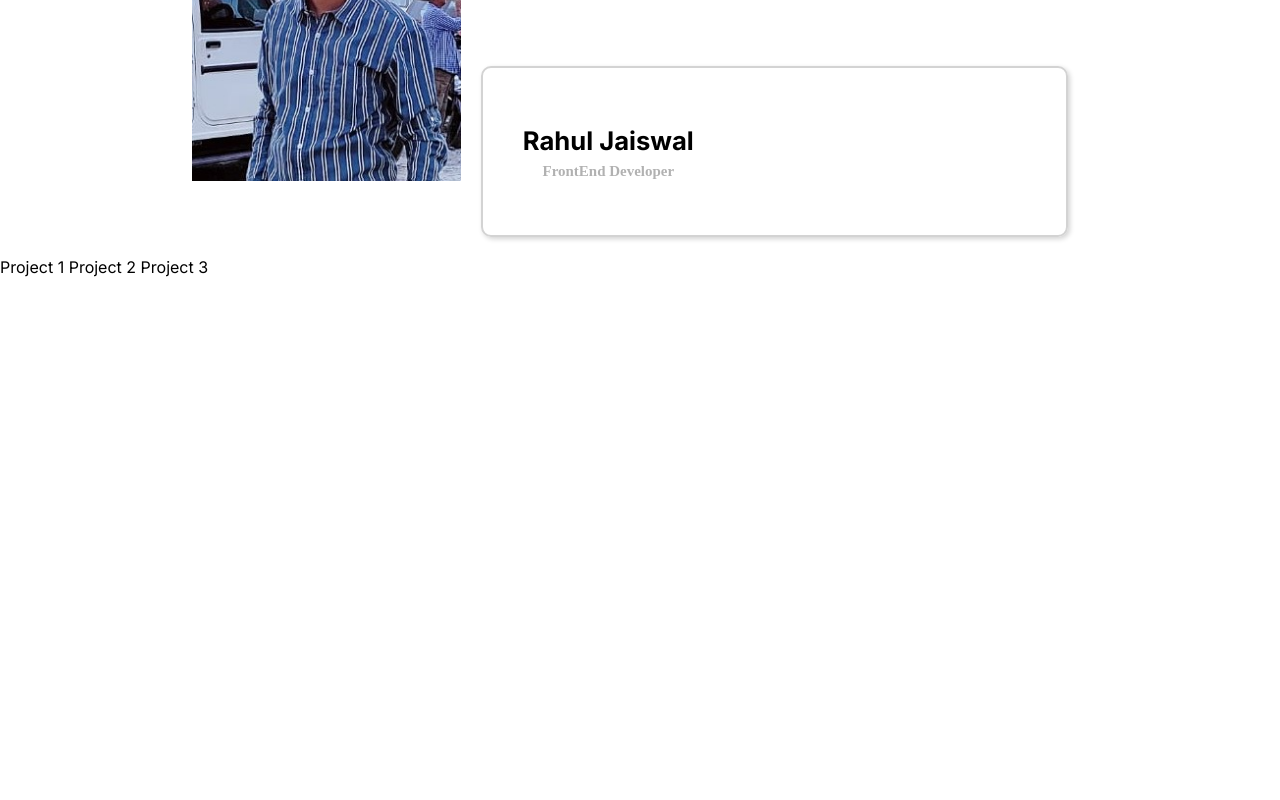
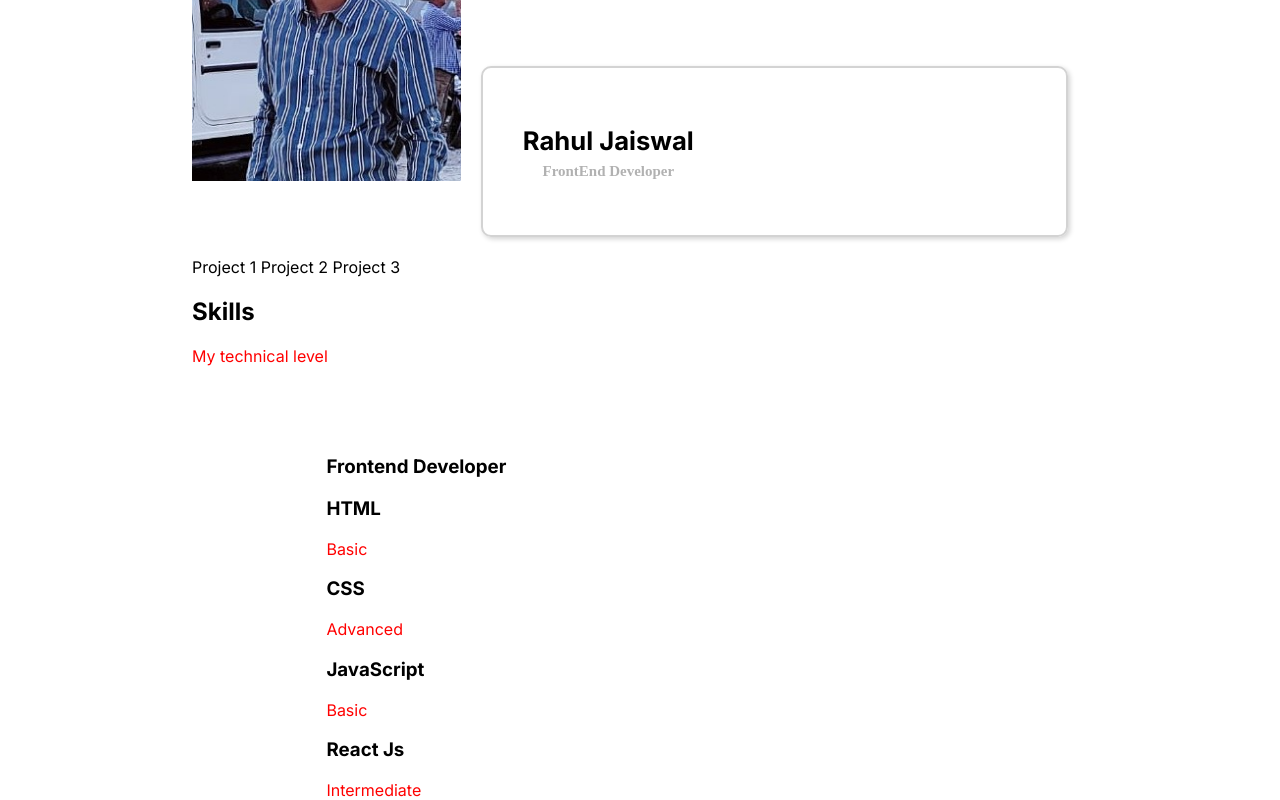
Before and after one commit to raul1258/Myportfolio, a React (Create React App) app: page / in a window 1280 px wide. Shown: the part 914-1714 px from the top of the page. Before the commit the page ends 1191 px from the top, so only its background shows below. Built offline with nearby package versions, Linux system fonts and the light colour scheme.

Commit message:
skills update

```diff
--- a/src/App.js
+++ b/src/App.js
@@ -2,6 +2,7 @@ import AboutMe from "./components/AboutMe";
 import Header from "./components/header";
 import Intro from "./components/intro";
 import Projects from "./components/Projects";
+import Skills from "./components/Skills/Skills";
 
 function App() {
   return (
@@ -10,9 +11,10 @@ function App() {
       <div className="container">
         <Intro/>
         <AboutMe/>
+        <Projects/>
+        <Skills />
+      </div>
 
-      </div>
-      <Projects/>
     </div>
   );
 }
--- /dev/null
+++ b/src/components/Skills/Skills.js
@@ -0,0 +1,47 @@
+import React from 'react'
+import "./style.css"
+
+function Skills() {
+  return (
+    <section className='skills section' id='skills'>
+        <h2 className='section_title'>Skills</h2>
+        <span className='section_subtitle'>My technical level</span>
+        <div className='skills_container container grid'>
+            <div className='skills_content'>
+                <h3 className='skills_title'>Frontend Developer</h3>
+                <div className='skills_box'>
+                    <div className='skills_group'>
+                        <div className='skills_data'>
+                            <div>
+                                <h3 className='skills_name'>HTML</h3>
+                                <span className='skills_level'>Basic</span>
+                            </div>
+                        </div>
+                        <div className='skills_data'>
+                            <div>
+                                <h3 className='skills_name'>CSS</h3>
+                                <span className='skills_level'>Advanced</span>
+                            </div>
+                        </div>
+                        <div className='skills_data'>
+                            <div>
+                                <h3 className='skills_name'>JavaScript</h3>
+                                <span className='skills_level'>Basic</span>
+                            </div>
+                        </div>
+                        <div className='skills_data'>
+                            <div>
+                                <h3 className='skills_name'>React Js</h3>
+                                <span className='skills_level'>Intermediate</span>
+                            </div>
+                        </div>
+                    </div>
+                </div>
+            </div>
+
+        </div>
+    </section>
+  )
+}
+
+export default Skills
```
Also changed, not shown: src/components/Skills/style.css (added).
